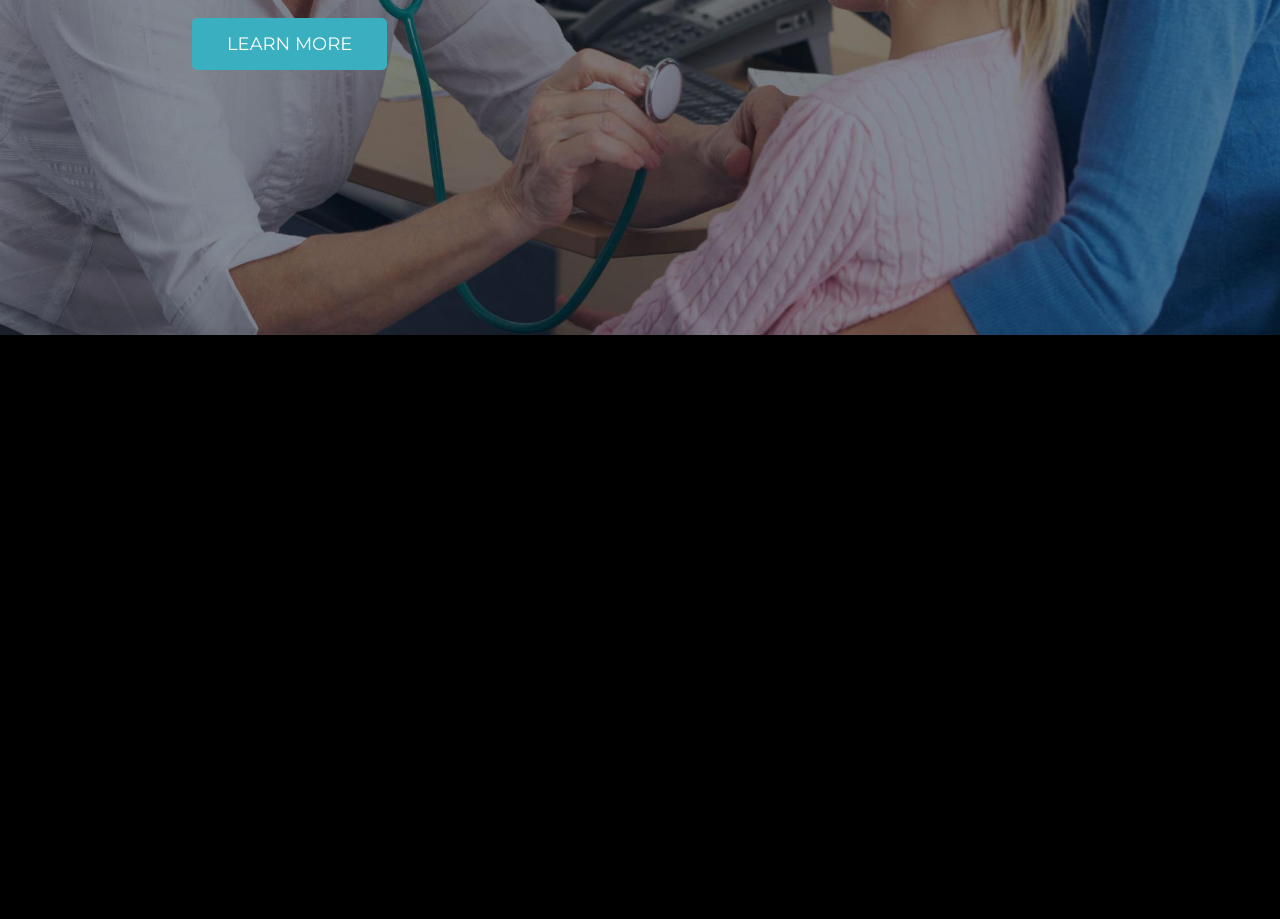
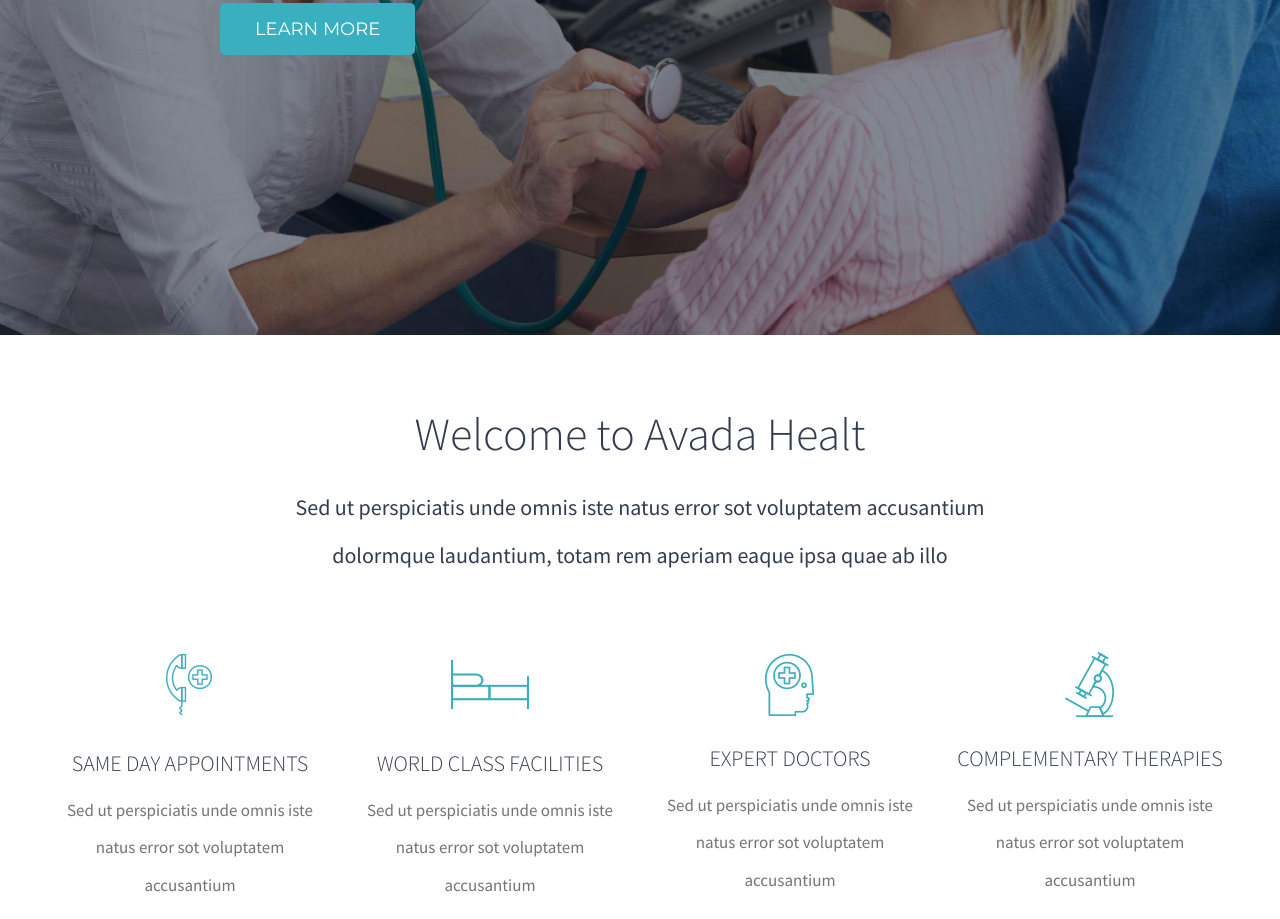
Before and after one commit to MSabbatini98/proj-html-vuejs, a website: page index.html in a window 1280 px wide. Shown: the part 465-1384 px from the top of the page. Before the commit the page ends 800 px from the top, so only its background shows below. Drawn offline with nearby package versions, Linux system fonts and the light colour scheme.

Commit message:
SECTION 1 WELCOME
completed section 1 with welcome__top and welcome__bot

```diff
--- a/index.html
+++ b/index.html
@@ -23,7 +23,7 @@
 <body>
     <div id="vue_box">
         <!-- ? HEADER -->
-        <header>
+        <header class="loginbody">
             <!--? barra di navigazione -->
             <div class="nav_bar">
                 <div class="nav_bar__logo mt_1">
@@ -43,7 +43,7 @@
 
             </div>
             <!-- ? jumbotron -->
-            <div class="jumbotron loginbody">
+            <div class="jumbotron container">
                 <div class="jumbotron__text">
                     <h1>Caring <span>for life</span> </h1>
                     <p class="mt_2">Kind words can be short and easy to speak, but their echoes are truly endless. Avada Healt focuses on you if it was our own family.</p>
@@ -54,7 +54,51 @@
                 </div>
             </div>
         </header>
+        <main>
+            <section id="welcome">
+                <div class="container">
+                    <div class="welcome__top  mt_4">
+                        <h2 class="mt_7">Welcome to Avada Healt</h2>
+                        <p  class="mt_2">Sed ut perspiciatis unde omnis iste natus error sot voluptatem accusantium dolormque laudantium, totam rem aperiam eaque ipsa quae ab illo</p>
+                    </div>
+                    <div class="welcome__bot">
+                        <ul class="mt_5">
+                            <li>
+                                <img src="img/icon-1.png" alt="clipart contatti">
+                                <div class="text_box">
+                                    <h3 class="mt_2">Same day appointments</h3>
+                                    <p class ="mt_1">Sed ut perspiciatis unde omnis iste natus error sot voluptatem accusantium</p>
+                                </div>
+                            </li>
+                            <li>
+                                <img src="img/icon-2.png" alt="clipart grafico">
+                                <div class="text_box">
+                                    <h3 class="mt_2">World class facilities</h3>
+                                    <p class ="mt_1">Sed ut perspiciatis unde omnis iste natus error sot voluptatem accusantium</p>
+                                </div>
+                            </li>
+                            <li>
+                                <img src="img/icon-3.png" alt="clipart dubbia">
+                                <div class="text_box">
+                                    <h3 >Expert doctors</h3>
+                                    <p>Sed ut perspiciatis unde omnis iste natus error sot voluptatem accusantium</p>
+                                </div>
+                            </li>
+                            <li>
+                                <img src="img/icon-4.png" alt="clipart microscopio">
+                                <div class="text_box">
+                                    <h3>Complementary therapies</h3>
+                                    <p>Sed ut perspiciatis unde omnis iste natus error sot voluptatem accusantium</p>
+                                </div>
+                            </li>
+                        </ul>
+                    </div>
+                </div>
 
+
+
+            </section>
+        </main>
 
 
 
--- a/src/app.scss
+++ b/src/app.scss
@@ -1,5 +1,6 @@
 @import "partials/variables.scss";
 @import "partials/common.scss";
+
 
 // ************************* HEADER
 header {
@@ -70,6 +71,38 @@ header {
 
 // ************************* SECTION 1 WELCOME
 
+#welcome {
+
+    .welcome__top {
+        width: 60%;
+        margin: auto;
+        text-align: center;
+
+        p {
+            font-size: $text_l;
+        }
+    }
+    .welcome__bot {
+        ul {
+            display: flex;
+
+            li {
+                display: inline-block;
+                // width: calc(99% / 4);
+                text-align: center;
+                padding: 15px;
+
+                p {
+                    color: $color_text_light;
+                    margin-top: 15px;
+                }
+
+            }
+        }
+
+    }
+}
+
 // ************************* SECTION 2 MEET
 
 // ************************* SECTION 3 SERVICES
--- a/src/partials/common.scss
+++ b/src/partials/common.scss
@@ -5,9 +5,12 @@
 }
 
 body{
-    background-color: black;
+    // background-color: yellow;
     font-family: 'Source Sans Pro', sans-serif;
+    color: $color_text_main;
 }
+
+//************* H1 H2 H3 H4 H5 H6
 h1{
     font-size: 80px;
     font-weight: 300;
@@ -16,7 +19,23 @@ h1{
         color: $color_primary;
     }
 }
-// bottoni
+h2 {
+    font-size: $text_h2;
+    font-weight: 300;
+}
+h3 {
+    font-size: $text_l;
+    font-weight: 300;
+    margin-top: 15px;
+    text-transform: uppercase;
+}
+// ********************* TAGS
+p {
+    font-size: $text_m;
+    line-height: $line_heigt;
+}
+
+// ******** BUTTON
 .btn_primary {
     background-color: $color_primary;
     border-radius: 5px;
@@ -37,8 +56,13 @@ h1{
 }
 
 // margins
-@for $i from 1 through 3 {
+@for $i from 1 through 10 {
     .mt_#{$i} {
     margin-top: 10px * $i;
     }
 }
+
+.container {
+    max-width: $max;
+    margin: auto;
+}
--- a/src/partials/variables.scss
+++ b/src/partials/variables.scss
@@ -4,7 +4,7 @@ $text_s : 14px;
 $text_m : 17px;
 $text_l : 22px;
 $text_xl : 26px;
-$text_h : 46px;
+$text_h2 : 46px;
 $text_nav : 18px;
 
 // ? other text_variables
@@ -13,3 +13,9 @@ $line_heigt : 2.2;
 
 //? colors
 $color_primary: #3aafbf;
+$color_text_main : #333c4e;
+$color_text_light : #747474;
+
+
+// ? dimesioni div
+$max : 1200px
```
Also changed, not shown: dist/app.css.
